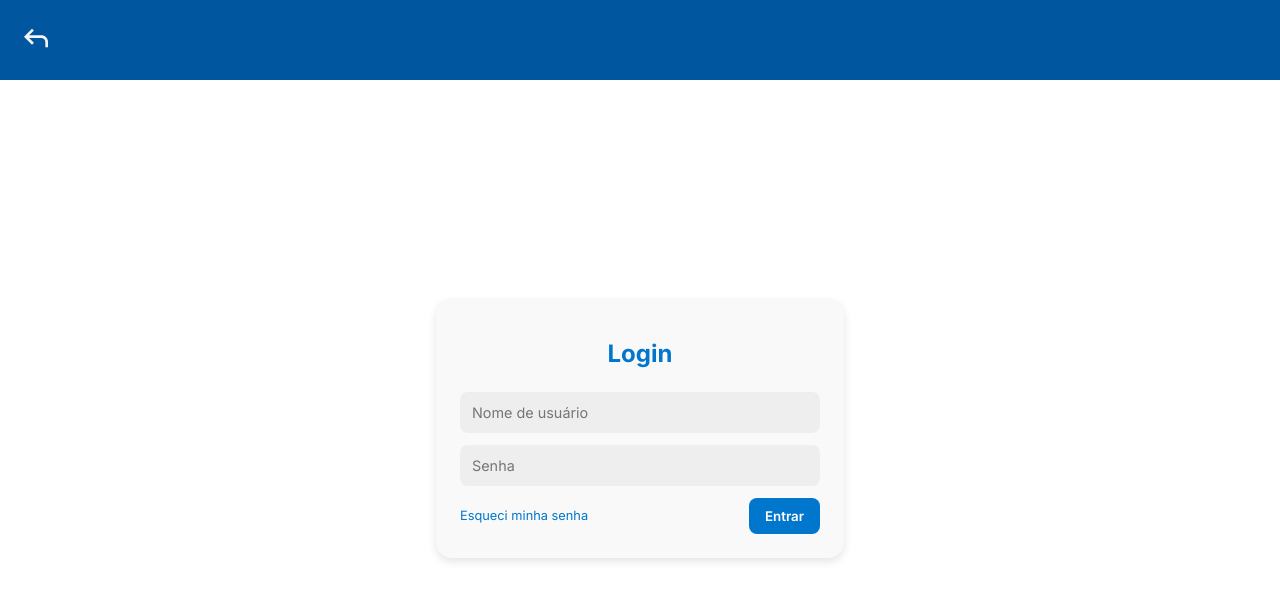
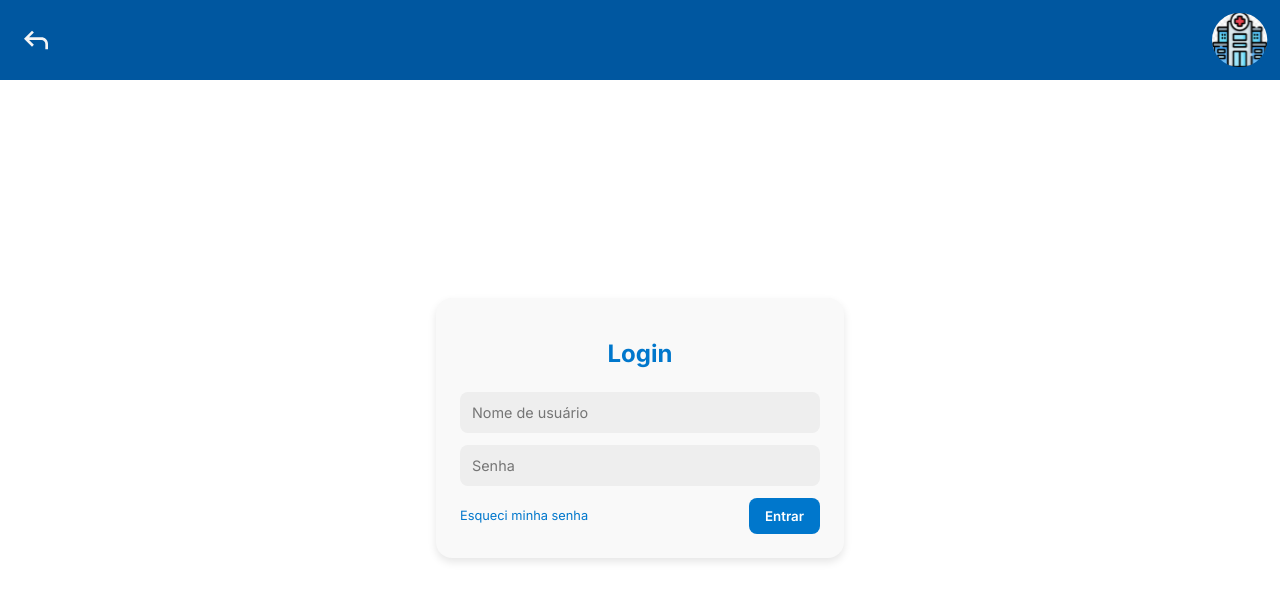
Before and after one commit to KeltonPG/Desafio-saude, a React (Vite) app: page /login in a window 1280 px wide. Shown: the top 600 px of the page. Built offline with nearby package versions, Linux system fonts and the light colour scheme.

Commit message:
Atualização do cabecalho

```diff
--- a/src/components/Cabecalho/Cabecalho.scss
+++ b/src/components/Cabecalho/Cabecalho.scss
@@ -1,38 +1,52 @@
 .cabecalho {
   height: 80px;
-  width: 100vw;
+  width: 100%;
   display: flex;
   align-items: center;
   justify-content: space-between;
-  background-color: #0057A0;
+  background-color: #0057a0;
   padding: 0 20px;
-
 
   position: fixed;
   top: 0;
   left: 0;
   z-index: 1000;
 
-  .logo {
+  .lado-esquerdo,
+  .lado-direito {
     display: flex;
     align-items: center;
     gap: 12px;
+  }
 
-    img {
+  .icone-hospital {
     width: 56px;
     height: 56px;
+    object-fit: contain;
   }
 
-    h1 {
-      font-size: 20px;
-      font-weight: bold;
+  .icone-voltar {
+    width: 32px;
+    height: 32px;
+    cursor: pointer;
   }
+
+  .botao-voltar,
+  .botao-logo {
+    background: none;
+    border: none;
+    padding: 0;
+    cursor: pointer;
+
+    display: flex;
+    align-items: center;
+    justify-content: center;
   }
 
   .menu {
     display: flex;
     gap: 16px;
-  padding-right: 2.5rem;
+    padding-right: 2rem;
 
     a {
       color: white;
@@ -46,3 +60,15 @@
     }
   }
 }
+
+.cabecalho.modo-voltar {
+  justify-content: space-between;
+
+  .menu {
+    display: none;
+  }
+
+  .lado-direito {
+    padding-right: 2rem;
+  }
+}
--- a/src/components/Cabecalho/index.tsx
+++ b/src/components/Cabecalho/index.tsx
@@ -1,35 +1,60 @@
-import './Cabecalho.scss'
-import iconeHospital from '../../assets/hospital.svg'
-import iconeVoltar from '../../assets/voltar.svg' // ícone de voltar
+import { useNavigate } from 'react-router-dom';
+import './Cabecalho.scss';
+import iconeHospital from '../../assets/hospital.svg';
+import iconeVoltar from '../../assets/voltar.svg';
 
 type CabecalhoProps = {
-  mostrarLogo?: boolean
-  mostrarMenu?: boolean
-  mostrarBotaoVoltar?: boolean
-}
+  mostrarLogo?: boolean;
+  mostrarMenu?: boolean;
+  mostrarBotaoVoltar?: boolean;
+};
 
 export function Cabecalho({
   mostrarLogo = true,
   mostrarMenu = true,
   mostrarBotaoVoltar = false,
 }: CabecalhoProps) {
+  const navigate = useNavigate();
+  const modoVoltar = mostrarBotaoVoltar;
+
+  const handleVoltar = () => {
+    navigate(-1);
+  };
+
+  const irParaHome = () => {
+    navigate('/');
+  };
+
   return (
-    <header className="cabecalho">
-      <div className="logo">
-        {mostrarLogo && <img src={iconeHospital} alt="Hospital" />}
-        {mostrarBotaoVoltar && (
-          <a href="/">
-            <img src={iconeVoltar} alt="Voltar" style={{ width: '32px', height: '32px' }} />
-          </a>
+    <header className={`cabecalho ${modoVoltar ? 'modo-voltar' : ''}`}>
+      <div className="lado-esquerdo">
+        {modoVoltar ? (
+          <button onClick={handleVoltar} className="botao-voltar">
+            <img src={iconeVoltar} alt="Voltar" className="icone-voltar" />
+          </button>
+        ) : (
+          mostrarLogo && (
+            <button onClick={irParaHome} className="botao-logo">
+              <img src={iconeHospital} alt="Hospital" className="icone-hospital" />
+            </button>
+          )
         )}
       </div>
 
-      {mostrarMenu && (
+      {mostrarMenu && !modoVoltar && (
         <nav className="menu">
           <a href="#sobre">Sobre Nós</a>
           <a href="/login">Login (ADM)</a>
         </nav>
       )}
+
+      {modoVoltar && mostrarLogo && (
+        <div className="lado-direito">
+          <button onClick={irParaHome} className="botao-logo">
+            <img src={iconeHospital} alt="Hospital" className="icone-hospital" />
+          </button>
+        </div>
+      )}
     </header>
-  )
+  );
 }
--- a/src/pages/TelaLogin/index.tsx
+++ b/src/pages/TelaLogin/index.tsx
@@ -1,10 +1,18 @@
 import { Cabecalho } from '../../components/Cabecalho'
 import './TelaLogin.scss'
+import { useNavigate } from 'react-router-dom'
 
 export default function TelaLogin() {
+  const navigate = useNavigate();
+
+  const entrar = () => {
+    navigate("/config-hospitais");
+  }
+
   return (
     <div className="pagina-login">
-      <Cabecalho mostrarLogo={false} mostrarMenu={false} mostrarBotaoVoltar={true} />
+      <Cabecalho mostrarLogo={true} mostrarMenu={false} mostrarBotaoVoltar={true}/>
+
 
       <main>
         <div className="caixa-login">
@@ -13,11 +21,12 @@ export default function TelaLogin() {
           <input type="password" placeholder="Senha" />
           <div className="acoes">
             <a href="#">Esqueci minha senha</a>
-      <button className="botao-entrar">Entrar</button>
+            <button className="botao-entrar" onClick={entrar}>
+              Entrar
+            </button>
           </div>
         </div>
       </main>
-
     </div>
   )
 }
--- a/src/pages/TelaSaude/index.tsx
+++ b/src/pages/TelaSaude/index.tsx
@@ -13,7 +13,9 @@ import './TelaSaude.scss'
 export default function TelaSaude() {
   return (
     <div className="pagina-saude">
-      <Cabecalho />
+      <Cabecalho mostrarLogo={true} mostrarMenu={true} mostrarBotaoVoltar={false}/>
+
+
 
       <main className="pagina-central">
         <h1 className="titulo-principal">Secretaria de Estado da Saúde do Maranhão</h1>
```
Lines whose indentation alone changed are shown as unchanged.
